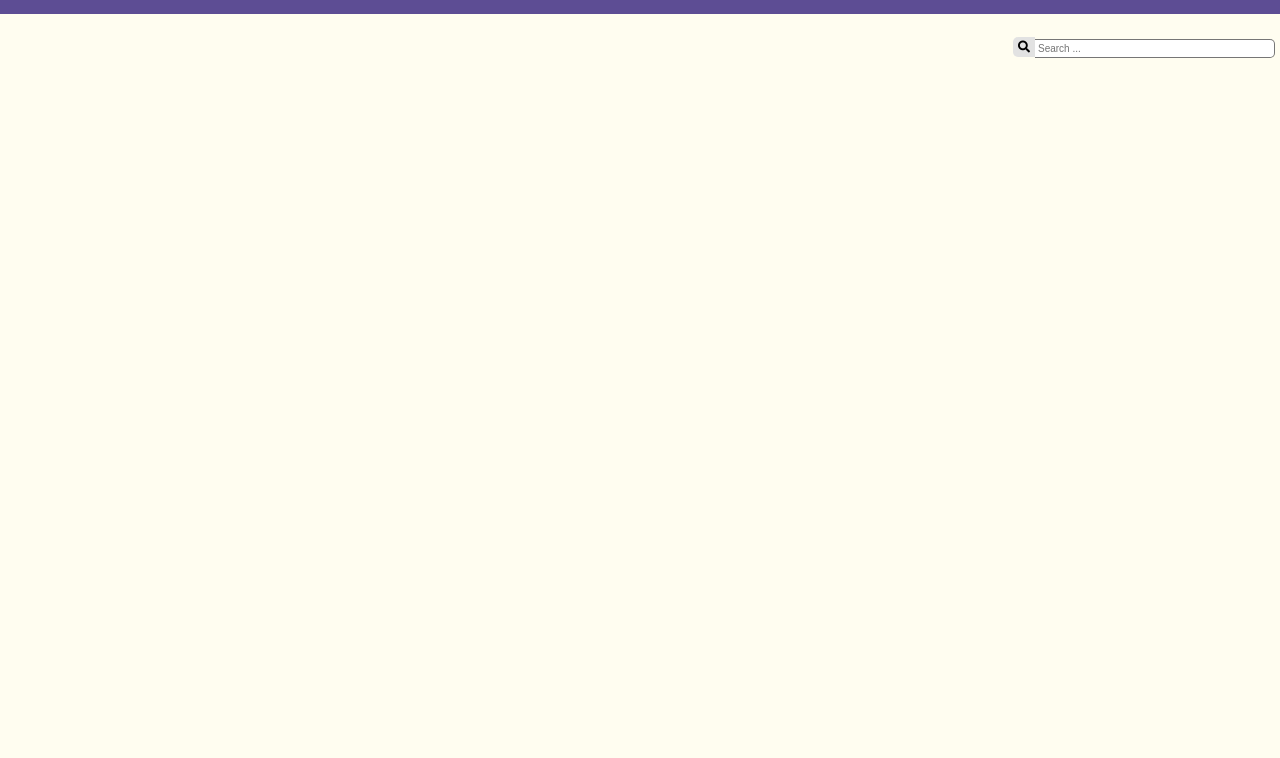
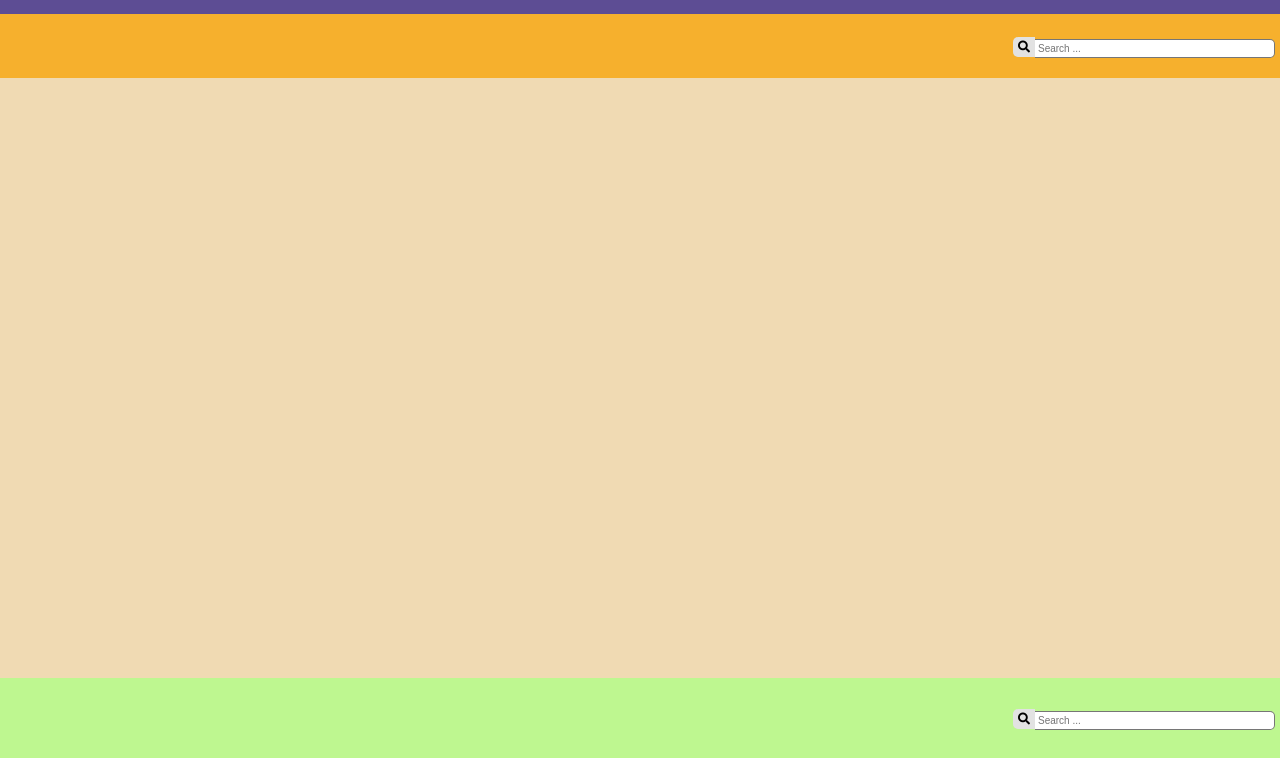
Before and after one commit to Otto87/HTML-Templates, a plain HTML site: page index.html in a window 1280 px wide. Shown: the part 50-808 px from the top of the page. Drawn offline with Linux system fonts and the light colour scheme.

Commit message:
add sections for content and footer

```diff
--- a/index.html
+++ b/index.html
@@ -6,7 +6,8 @@
     <meta name="viewport" content="width=device-width, initial-scale=1.0">
     <link rel="stylesheet" href="style.css">
     <link href="https://fonts.googleapis.com/css2?family=Poppins" rel="stylesheet">
-    <link rel="stylesheet" href="https://pro.fontawesome.com/releases/v5.10.0/css/all.css" integrity="sha384-AYmEC3Yw5cVb3ZcuHtOA93w35dYTsvhLPVnYs9eStHfGJvOvKxVfELGroGkvsg+p" crossorigin="anonymous"/>
+    <link rel="stylesheet" href="https://pro.fontawesome.com/releases/v5.10.0/css/all.css"
+        integrity="sha384-AYmEC3Yw5cVb3ZcuHtOA93w35dYTsvhLPVnYs9eStHfGJvOvKxVfELGroGkvsg+p" crossorigin="anonymous" />
     <title>The Navs</title>
 </head>
 
@@ -27,13 +28,20 @@
             <div class="line3"></div>
         </div>
     </nav>
-    <section>
+    <section class="section-top">
         <div class="search-area">
             <button type="submit"><i class="fa fa-search"></i></button>
             <input type="text" class="search-text" placeholder="Search ...">
         </div>
     </section>
-
+    <section class="section-middle">
+    </section>
+    <section class="section-footer">
+        <div class="search-area">
+            <button type="submit"><i class="fa fa-search"></i></button>
+            <input type="text" class="search-text" placeholder="Search ...">
+        </div>
+    </section>
 </body>
 
 </html>
--- a/style.css
+++ b/style.css
@@ -17,25 +17,46 @@ nav{
     /* background-color: #5d4945; */
     font-family: 'Poppins', sans-serif;
 }
-section{
+.section-top{
     display: flex;
     flex-direction: column;
     justify-content: space-around;
     align-items: flex-end;
-    /* background-color: #5d4945; */
+    background-color: #f6b02d;
     font-family: 'Poppins', sans-serif;
     min-height: 8vh;
     /* margin: 1px; */
     padding: 5px;
 }
+.section-middle{
+    display: flex;
+    flex-direction: column;
+    justify-content: space-around;
+    align-items: flex-end;
+    background-color: #f0dab3;
+    font-family: 'Poppins', sans-serif;
+    min-height: 75vh;
+    /* margin: 1px; */
+    padding: 5px;
+}
+.section-footer{
+    display: flex;
+    flex-direction: column;
+    justify-content: space-around;
+    align-items: flex-end;
+    background-color: #bef790;
+    font-family: 'Poppins', sans-serif;
+    min-height: 10vh;
+    /* margin: 1px; */
+    padding: 5px;
+}
+
 
 
 .search-area button {
     float: left;
     padding: 3px 5px;
     margin-top: 3px;
-    /* height: 5vh; */
-    /* margin-right: 0.15px; */
     background: rgb(226, 226,226);
     font-size: 12px;
     border-radius: 5px 0px 0px 5px;
```
